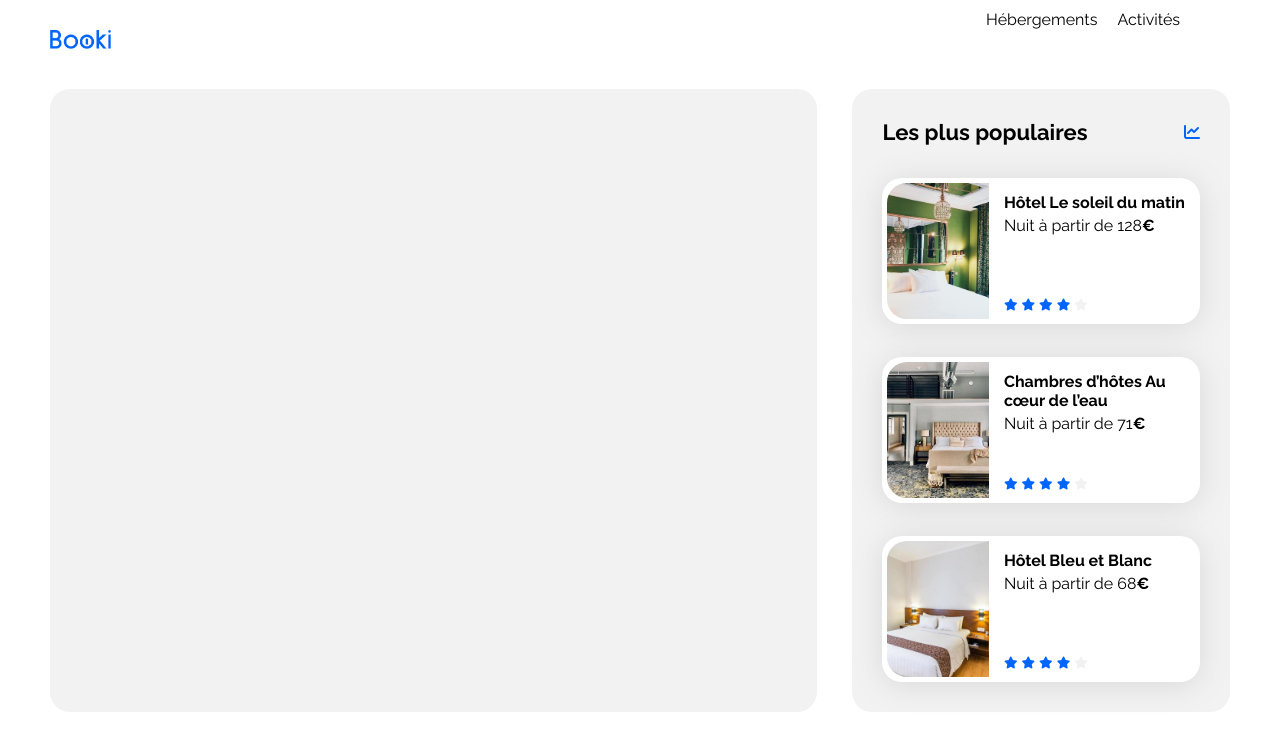
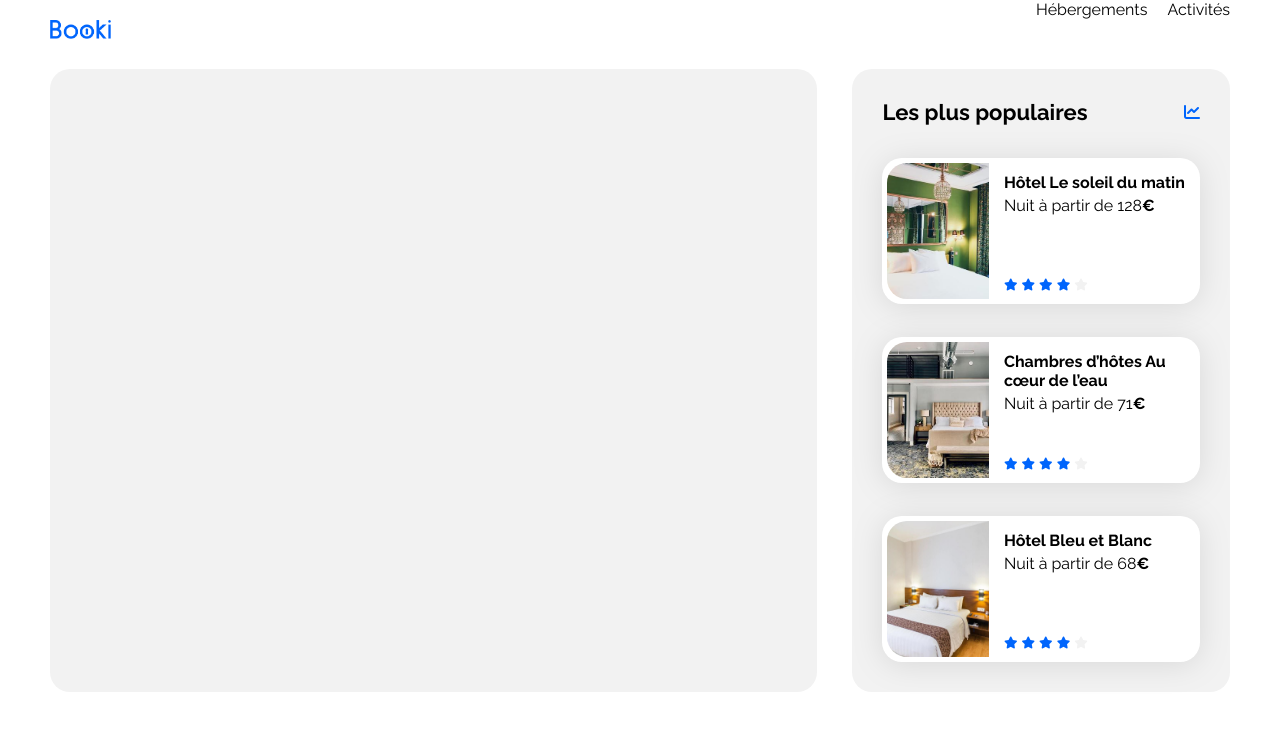
Before and after one commit to Damien-Cuvillier/Projet-2-Booki, a plain HTML site: page index.html in a window 1280 px wide. Drawn offline with Linux system fonts and the light colour scheme.

Commit message:
Modification des boutons de navigation

```diff
--- a/css/style.css
+++ b/css/style.css
@@ -127,7 +127,6 @@ a {
 nav {
     display: flex;
     flex-direction: column;
-    padding: 10px 50px;
     gap: 10px;
 
 }
@@ -135,7 +134,7 @@ nav {
     position: absolute;
     left: 0px;
     top: 0px;
-    margin: 30px 50px;
+    margin: 20px 50px;
     gap: 10px;
     width: 61.09px;
     height: 19px;
```
